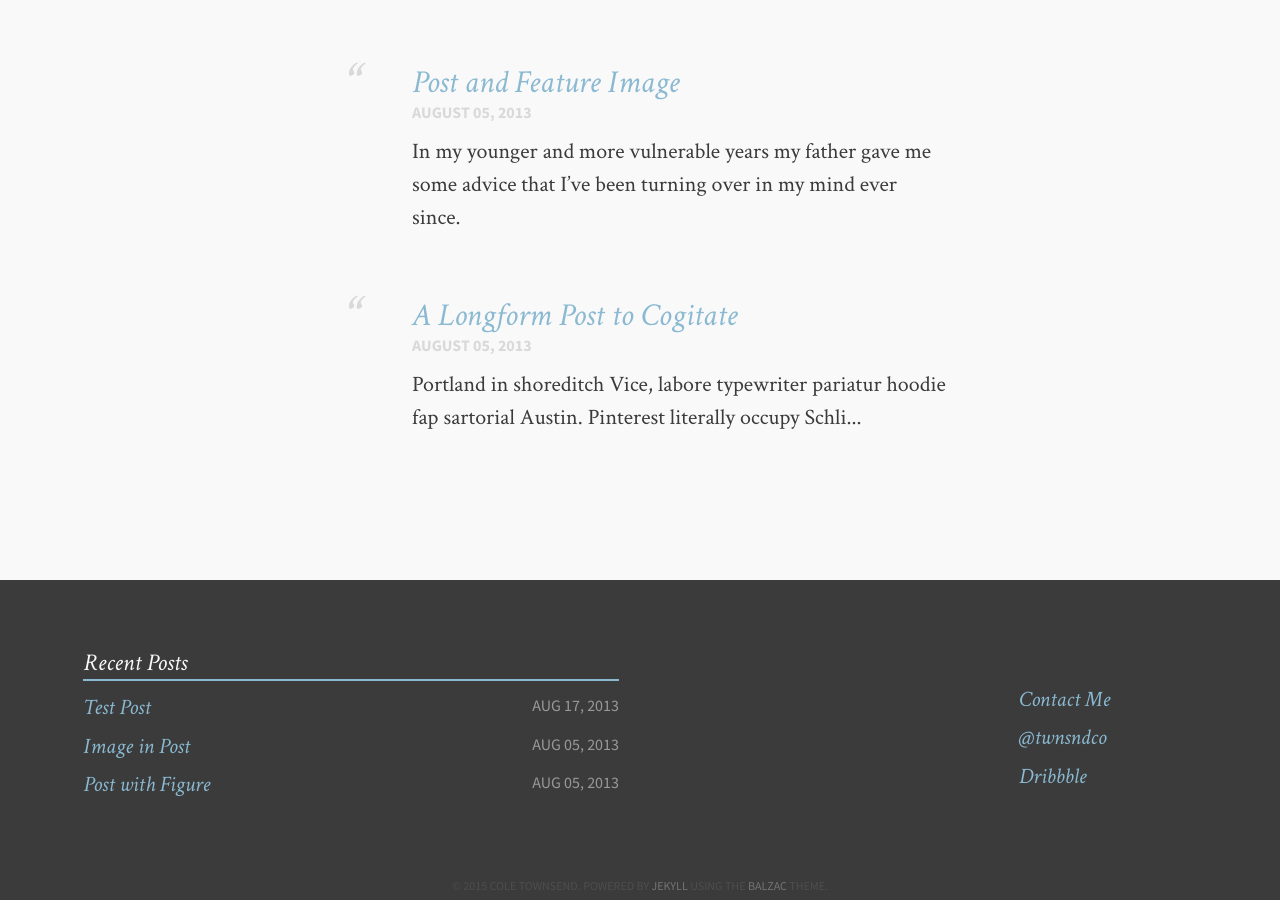
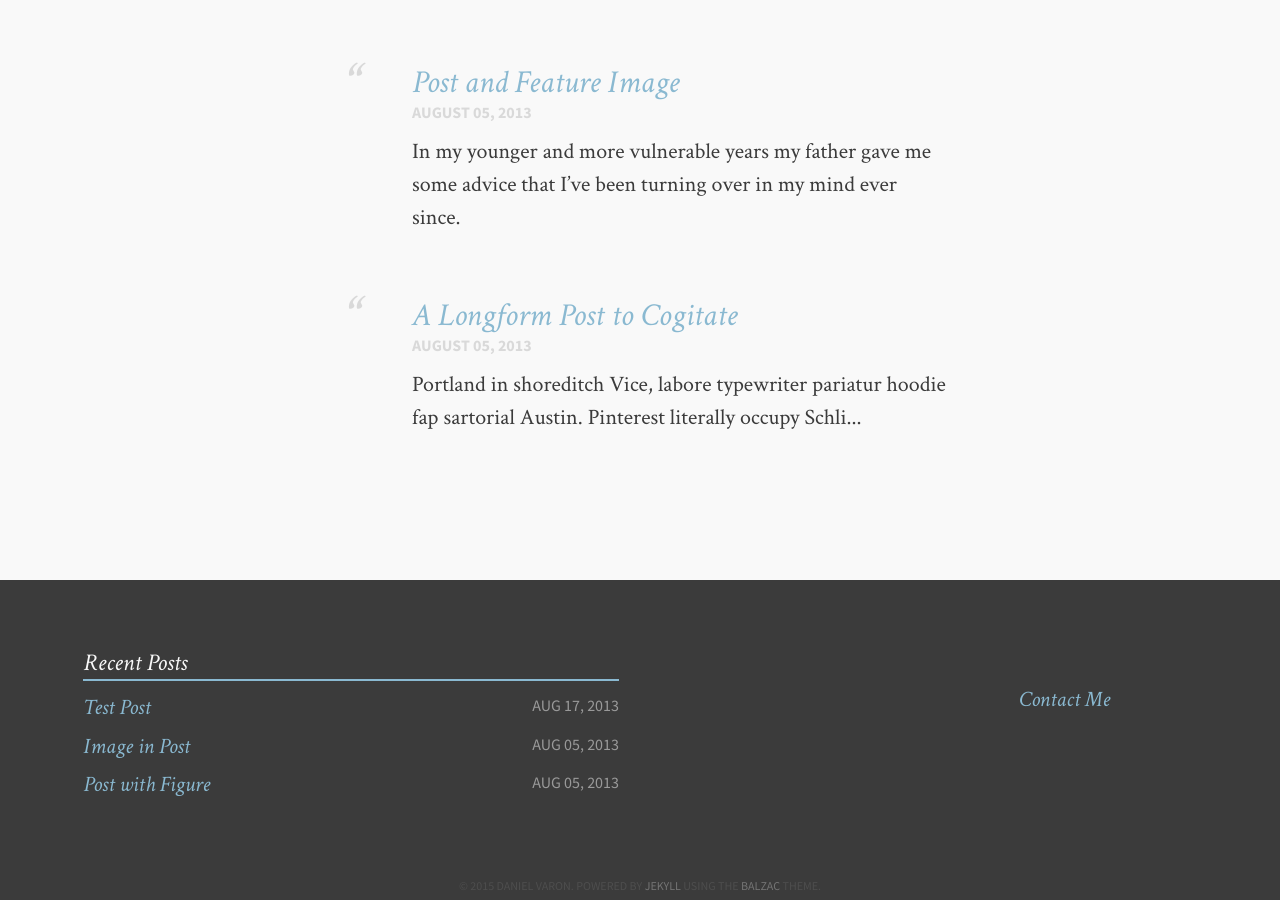
Before and after one commit to djvaron/djvaron.github.io, a Jekyll site: the page built from index.md, in a window 1280 px wide and 900 px high, scrolled down 738 px. Built offline with Jekyll 4.4.1, drawn with Linux system fonts in a browser that asks for light colours; some of the changed lines change nothing that is shown; some of the changed text lies outside the part shown.

Commit message:
change config

```diff
--- a/_config.yml
+++ b/_config.yml
@@ -1,20 +1,20 @@
-title:            Balzac
+title:            Daniel Varon
 tagline:          A beautiful theme.
 description:      Describe your website.
 canonical: http://www.varon.org
 
 # Owner/author information
 owner:
-  name:           Cole Townsend
+  name:           Daniel Varon
   avatar:         avatar.png
-  bio:            "Aesthete & Athlete"
-  email:          cole@coletownsend.com
-  twitter:        twnsndco
-  github:         coletownsend
-  instagram:      ctrunsthis
-  dribbble:       coletownsend
-  disqus:         balzac
-  location:       "Buffalo, NY"
+  bio:            "PhD student"
+  email:          ardwwa@gmail.com
+  #twitter:        twnsndco
+  #github:         coletownsend
+  #instagram:      ctrunsthis
+  #dribbble:       coletownsend
+  #disqus:         balzac
+  location:       "Montreal, QC"
   # Plug in your disqus shortname!
 
 tools:
@@ -26,12 +26,15 @@
 links:
   - title: About
     url: /about
-  - title: Github
-    url: https://github.com/ColeTownsend/Balzac-for-Jekyll
-    external: true
-  - title: Cole Who?
-    url: http://coletownsend.com
-    external: true
+ #- title: Github
+ #  url: https://github.com/ColeTownsend/Balzac-for-Jekyll
+ #  external: true
+  - title: CV
+    url: /cv
+  - title: Research
+    url: /research
+  - title: Articles
+    url: /articles
 
 # http://en.wikipedia.org/wiki/List_of_tz_database_time_zones
 timezone:    America/New_York
```
